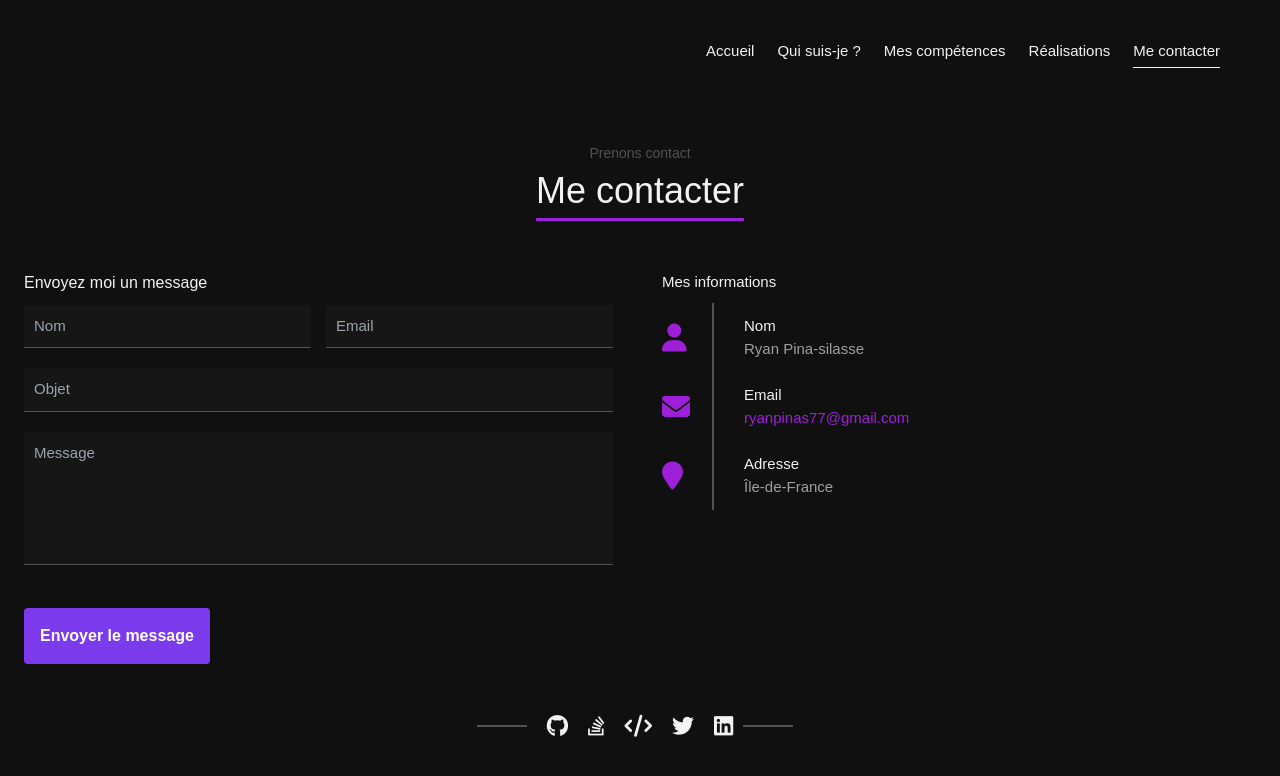
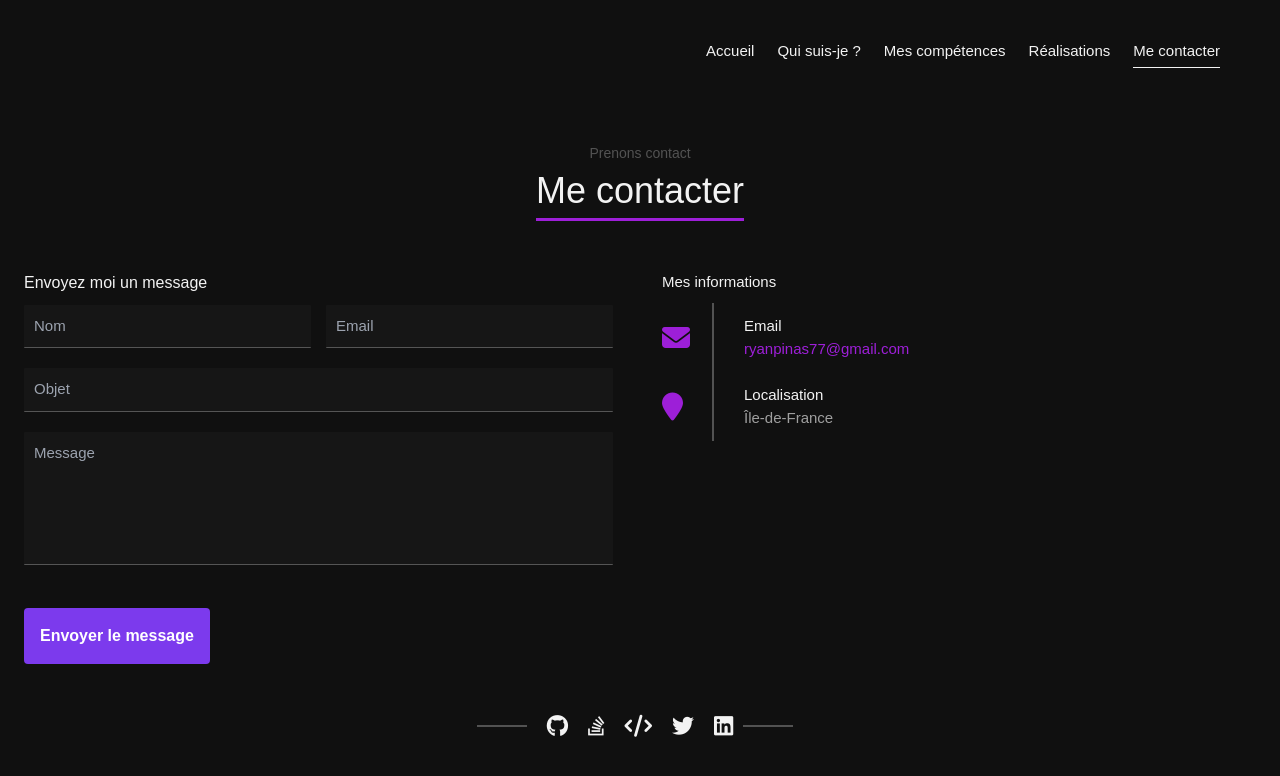
Before and after one commit to N95Ryan/mon-portfolio, a React (Create React App) app: page /contact in a window 1280 px wide. Shown: the top 776 px of the page. Built offline with nearby package versions, Linux system fonts and the light colour scheme.

Commit message:
update text

```diff
--- a/src/components/AboutMe.js
+++ b/src/components/AboutMe.js
@@ -54,7 +54,7 @@ const AboutMe = ({ name, email, location}) => {
             <h4>Enchanté !</h4>
             <h5 className="font-bold">Je me présente :</h5>
             <p className="text-white">
-              Ryan, 22 ans, développeur web front-end résidant en Île-de-France.<br /> <br/>
+              Ryan, 23 ans, développeur web front-end résidant en Île-de-France.<br /> <br/>
               J'ai développé une passion pour la création en concevant et en produisant différents projets, comme par exemple du dessin ou du montage vidéo. <br/> <br/>
               En conséquence, j'ai orienté mon parcours vers l'informatique, et plus particulièrement vers le développement web. <br/> <br/>
               Aujourd'hui, je suis en alternance tout en préparant un bachelor dans ce domaine.
--- a/src/components/ContactInfo.js
+++ b/src/components/ContactInfo.js
@@ -16,17 +16,6 @@ const ContactInfo = ({ name, email, location }) => {
     >
       <h4 className="contentTitle">Mes informations</h4>
       <ul className="listInfo">
-        <li>
-          <div className="personalContactInfo">
-            <span className="infoIcon">
-              <i className="icon fa-solid fa-user"></i>{" "}
-            </span>
-            <div className="mediaWrap">
-              <h6 className="infoType">Nom</h6>
-              <span className="infoValue">{name}</span>
-            </div>
-          </div>
-        </li>
           <div className="personalContactInfo">
             <span className="infoIcon">
               <i className="icon fa-solid fa-envelope "></i>{" "}
@@ -44,7 +33,7 @@ const ContactInfo = ({ name, email, location }) => {
               <i className="icon fa-solid fa-location-pin "></i>{" "}
             </span>
             <div className="mediaWrap">
-              <h6 className="infoType">Adresse</h6>
+              <h6 className="infoType">Localisation</h6>
               <span className="infoValue">{location}</span>
             </div>
           </div>
```
